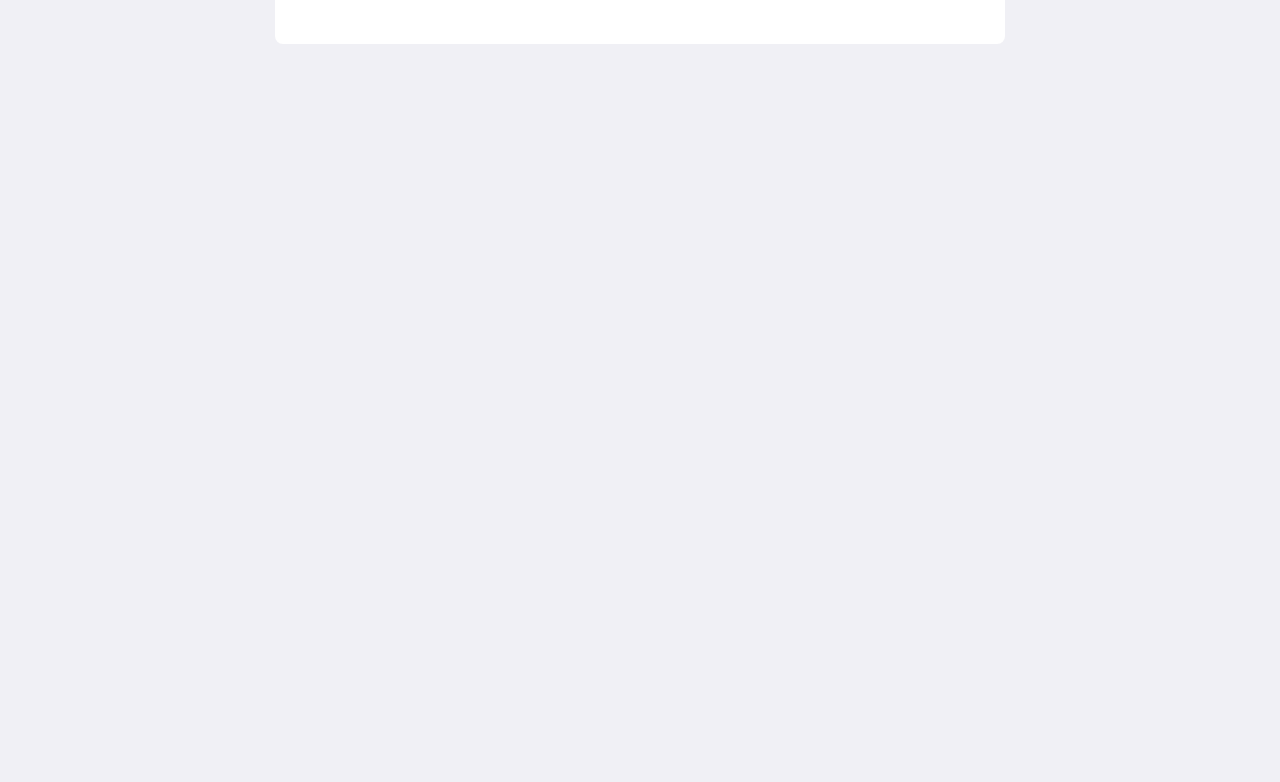
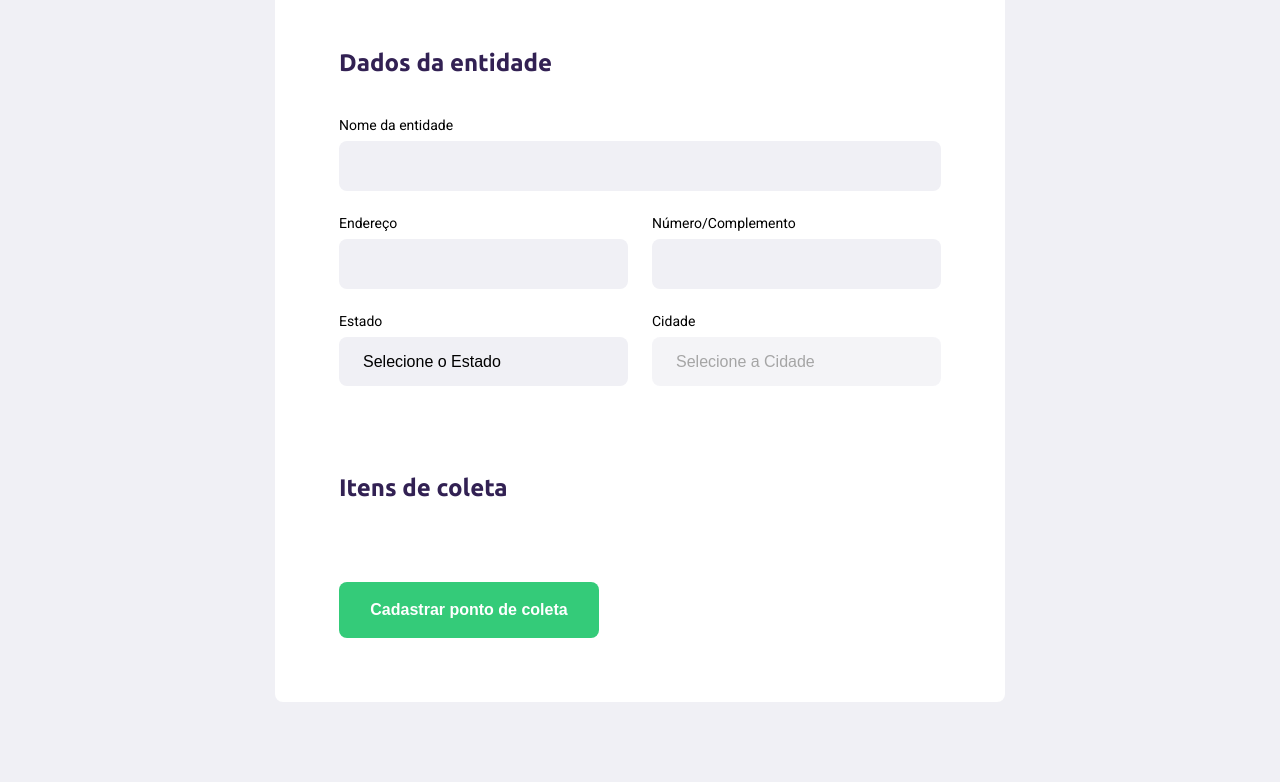
Before and after one commit to lucaspwo/nlw_starter, a plain HTML site: page create-point.html in a window 1280 px wide. Shown: the part 293-1075 px from the top of the page. Before the commit the page ends 800 px from the top, so only its background shows below. Drawn offline with Linux system fonts and the light colour scheme; no server answers.

Commit message:
end of lesson 2

```diff
--- a/create-point.html
+++ b/create-point.html
@@ -26,8 +26,49 @@
 
             <form action="">
                 <h1>Cadastro do ponto de coleta</h1>
+                <fieldset>
+                    <legend>
+                        <h2>Dados da entidade</h2>
+                    </legend>
+                    <div class="field">
+                        <label for="name">Nome da entidade</label>
+                        <input type="text" name="name">
+                    </div>
+                    <div class="field-group">
+                        <div class="field">
+                            <label for="address">Endereço</label>
+                            <input type="text" name="address">
+                        </div>
+                        <div class="field">
+                            <label for="address2">Número/Complemento</label>
+                            <input type="text" name="address2">
+                        </div>
+                    </div>
+                    <div class="field-group">
+                        <div class="field">
+                            <label for="state">Estado</label>
+                            <select name="uf">
+                                <option value="">Selecione o Estado</option>
+                            </select>
+                            <input type="hidden" name="state">
+                        </div>
+                        <div class="field">
+                            <label for="city">Cidade</label>
+                            <select name="city" disabled>
+                                <option value="">Selecione a Cidade</option>
+                            </select>
+                        </div>
+                    </div>
+                </fieldset>
+                <fieldset>
+                    <legend>
+                        <h2>Itens de coleta</h2>
+                    </legend>
+                </fieldset>
+                <button type="submit">Cadastrar ponto de coleta</button>
             </form>
 
         </div>
+        <script src="/scripts/create-point.js"></script>
     </body>
 </html>
--- /dev/null
+++ b/scripts/create-point.js
@@ -0,0 +1,34 @@
+function populateUFs() {
+    const ufSelect = document.querySelector("select[name=uf]")
+    fetch("https://servicodados.ibge.gov.br/api/v1/localidades/estados")
+        .then( res => res.json() )
+        .then( states => {
+            for(const state of states) {
+                ufSelect.innerHTML += `<option value="${state.id}">${state.nome}</option>`
+            }
+        })
+}
+
+populateUFs()
+
+function getCities(event) {
+    const citySelect = document.querySelector("[name=city]")
+    const stateInput = document.querySelector("[name=state]")
+    const ufValue = event.target.value
+    const indexOfSelectedState = event.target.selectedIndex
+    stateInput.value = event.target.options[indexOfSelectedState].text
+    const url = `https://servicodados.ibge.gov.br/api/v1/localidades/estados/${ufValue}/municipios`
+
+    fetch(url)
+        .then( res => res.json() )
+        .then( cities => {
+            for(const city of cities) {
+                citySelect.innerHTML += `<option value="${city.id}">${city.nome}</option>`
+            }
+            citySelect.disabled = false
+        })
+}
+
+document
+    .querySelector("select[name=uf]")
+    .addEventListener("change", getCities)
--- a/styles/create-point.css
+++ b/styles/create-point.css
@@ -32,5 +32,77 @@ form {
     padding: 64px;
     border-radius: 8px;
     max-width: 730px;
-    box-sizing: border-box;
 }
+
+form h1 {
+    font-size: 36px;
+}
+
+form fieldset {
+    margin-top: 64px;
+    border: 0;
+}
+
+form legend {
+    margin-bottom: 40px;
+}
+
+form legend h2 {
+    font-size: 24px;
+}
+
+form .field {
+    flex: 1;
+    display: flex;
+    flex-direction: column;
+    margin-bottom: 24px;
+}
+
+form .field-group {
+    display: flex;
+}
+
+form input,
+form select {
+    background-color: #f0f0f5;
+    border: 0;
+    padding: 16px 24px;
+    font-size: 16px;
+    border-radius: 8px;
+    /* outline: none; */
+}
+
+form select {
+    -webkit-appearance: none;
+    -moz-appearance: none;
+    appearance: none;
+}
+
+form label {
+    font-size: 14px;
+    margin-bottom: 8px;
+}
+
+form .field-group .field + .field{
+    margin-left: 24px;
+}
+
+form button {
+    width: 260px;
+    height: 56px;
+
+    background-color: var(--primary-color);
+    border-radius: 8px;
+
+    color: white;
+    font-weight: bold;
+    font-size: 16px;
+
+    border: 0;
+    margin-top: 40px;
+    transition: background-color 400ms;
+}
+
+form button:hover {
+    background-color: #2fb86e;
+}
--- a/styles/main.css
+++ b/styles/main.css
@@ -6,6 +6,7 @@
 * {
     margin: 0;
     padding: 0;
+    box-sizing: border-box;
 }
 
 html {
```
